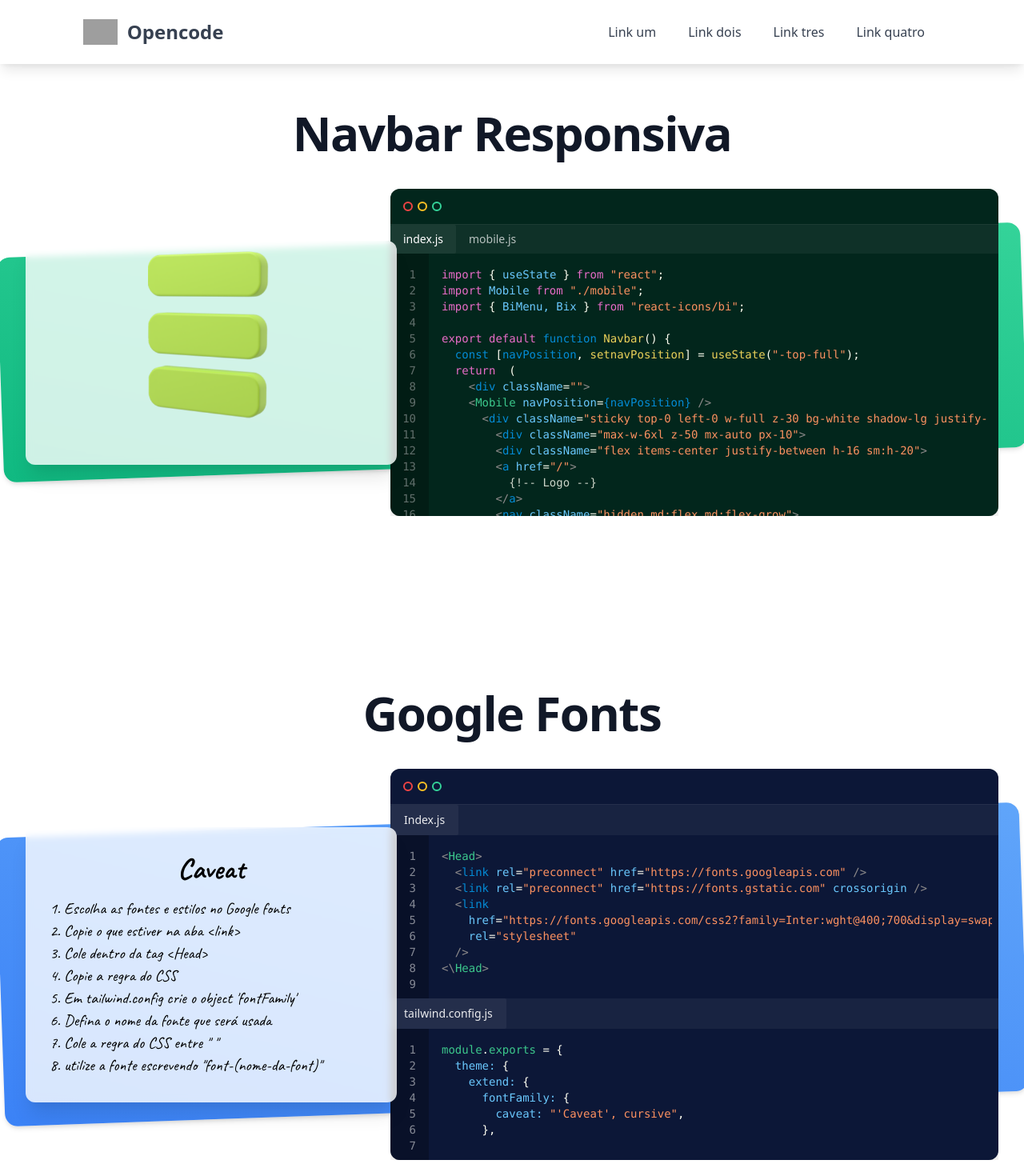
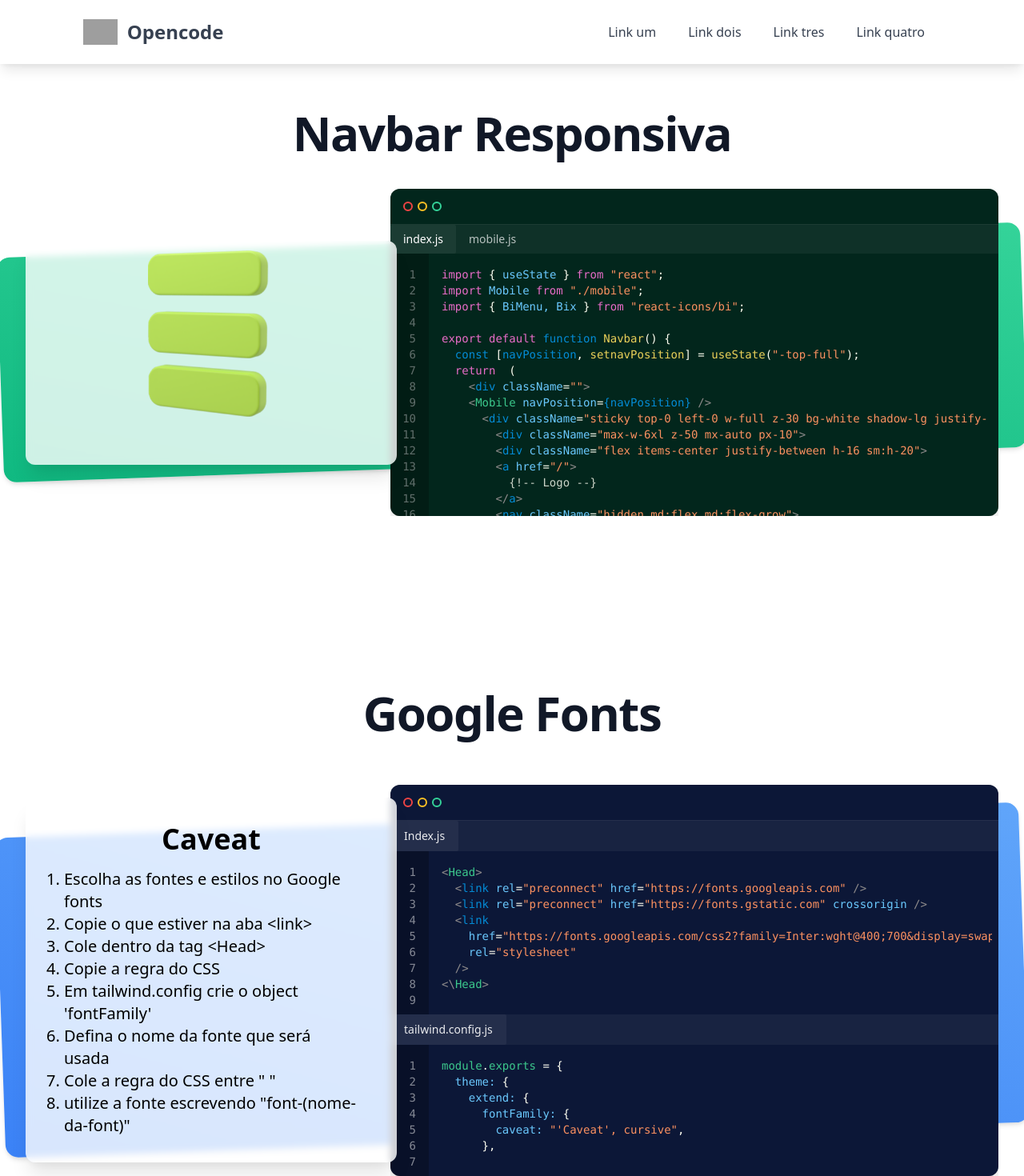
Before and after one commit to LeonardoSanx/opencode, a Next.js app: page / in a window 1280 px wide. Shown: the top 1470 px of the page at 80% size. Built offline with nearby package versions, Linux system fonts and the light colour scheme; grey boxes are pictures that could not be loaded.

Commit message:
font-caveat

```diff
--- a/components/code_block/card.js
+++ b/components/code_block/card.js
@@ -7,7 +7,7 @@ export default function Card({ children }) {
               lg:col-end-3 lg:row-start-3 lg:row-end-4 lg:px-0 lg:pt-0 lg:-mr-2"
     >
       <div
-        className="text-sm font-caveat self-center p-8 text-left rounded-tr-xl
+        className="text-sm self-center p-8 text-left rounded-tr-xl
                 backdrop-blur-sm bg-opacity-80 bg-white shadow-xl max-w-screen-sm w-auto
                 sm:text-base sm:rounded-t-xl sm:px-12
                 md:text-lg
--- a/components/code_nav/card.js
+++ b/components/code_nav/card.js
@@ -7,7 +7,7 @@ export default function Card({ children }) {
               lg:col-end-3 lg:row-start-3 lg:row-end-4 lg:px-0 lg:pt-0 lg:-mr-2"
     >
       <div
-        className="text-sm font-caveat self-center p-8 text-left rounded-tr-xl
+        className="text-sm self-center p-8 text-left rounded-tr-xl
                 backdrop-blur-sm bg-opacity-80 bg-white shadow-xl max-w-screen-sm w-auto
                 sm:text-base sm:rounded-t-xl sm:px-12
                 md:text-lg
```
